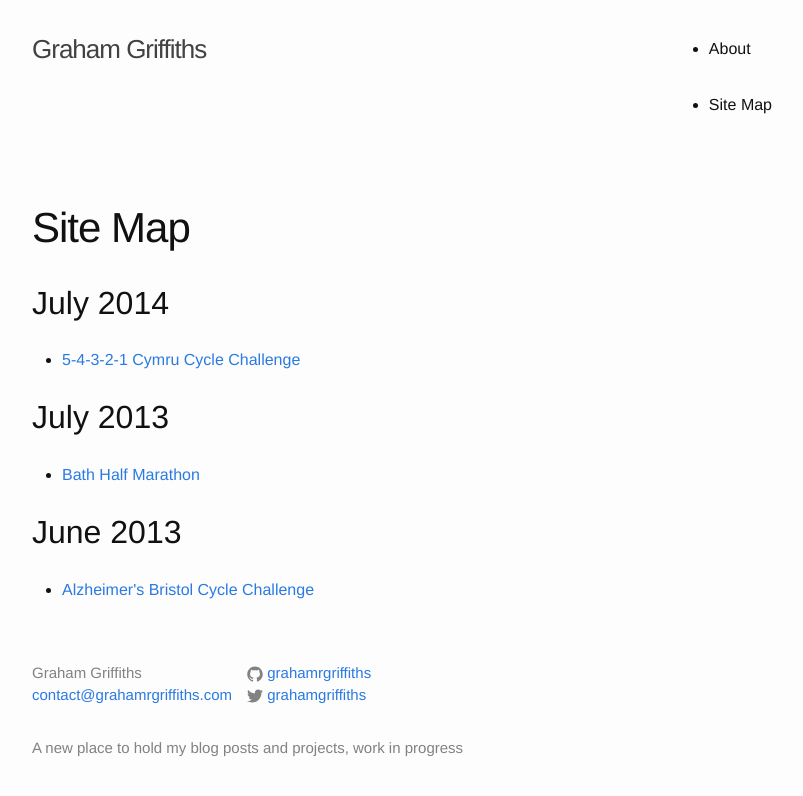
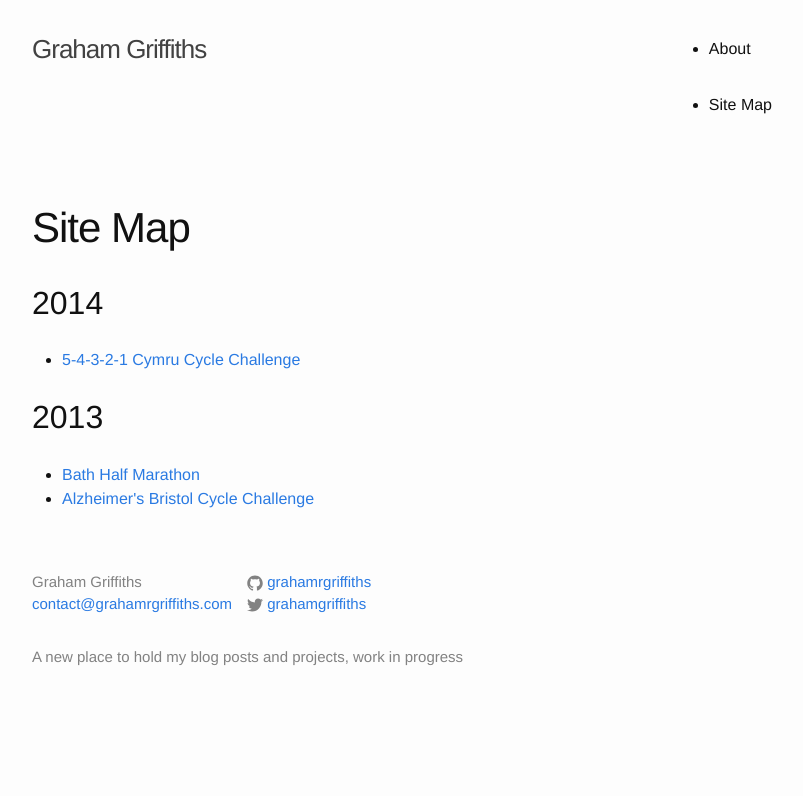
Before and after one commit to grahamrgriffiths/grahamrgriffiths.github.io, a Jekyll site: the page built from sitemap.html, in a window 1280 px wide. Shown: the top 796 px of the page, without its empty margins (238-1041 px from the left). Built offline with Jekyll 4.4.1, drawn with Linux system fonts in a browser that asks for light colours; nearby versions of some CDN libraries; some of the changed lines change nothing that is shown.

Commit message:
stick with by year for now

```diff
--- a/sitemap.html
+++ b/sitemap.html
@@ -5,7 +5,7 @@
 ---
 
 {% for post in site.posts %}
-  {% assign currentdate = post.date | date: "%B %Y" %}
+  {% assign currentdate = post.date | date: "%Y" %}
   {% if currentdate != date %}
     {% unless forloop.first %}</ul>{% endunless %}
     <h1 id="y{{post.date | date: "%Y"}}">{{ currentdate }}</h1>
```
